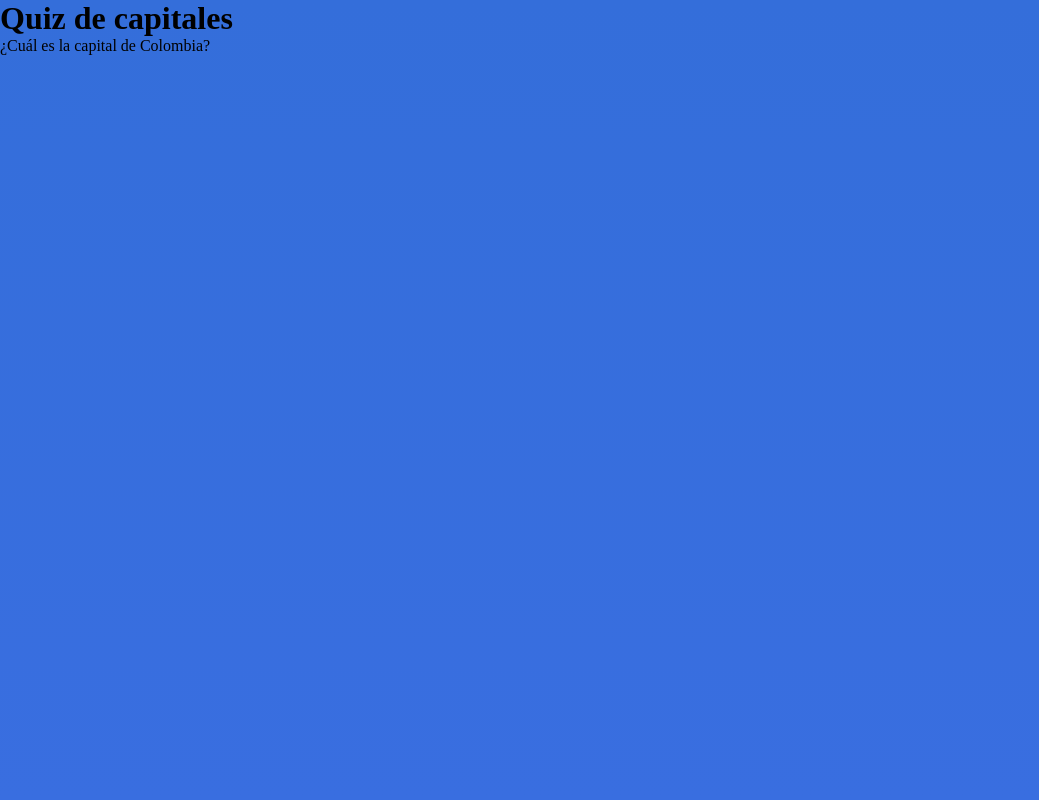
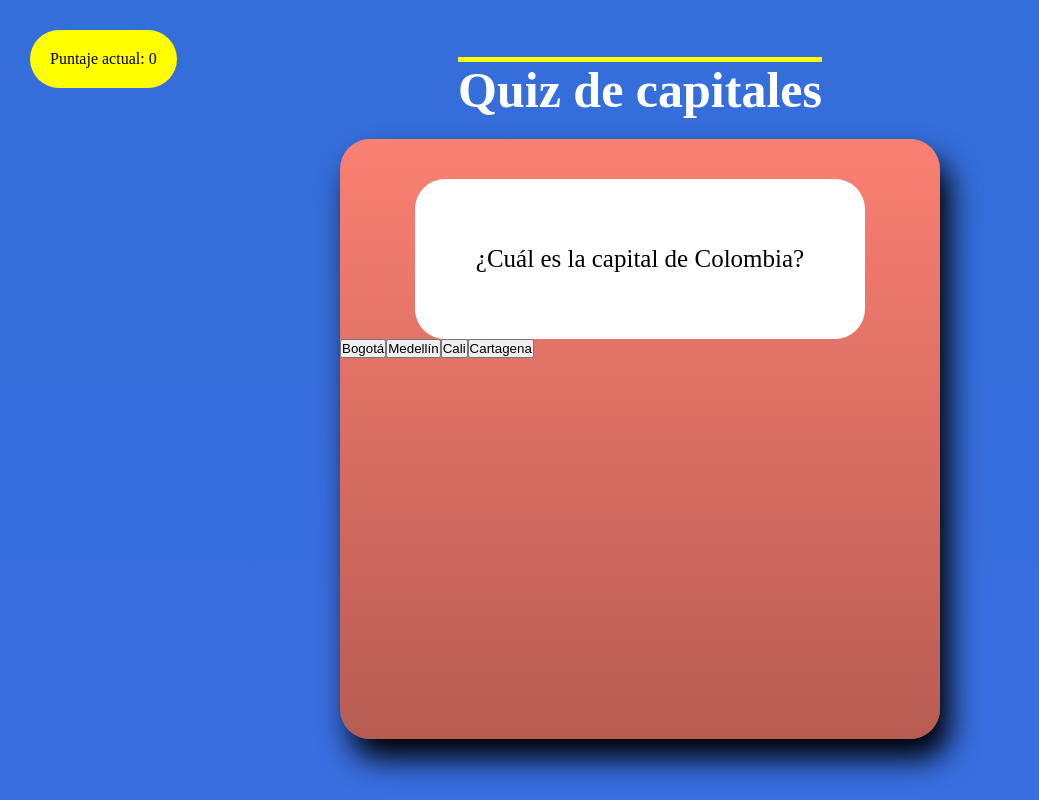
Before and after one commit to santimontironi/quiz-de-capitales, a React (Vite) app: page / in a window 1280 px wide. Shown: the whole page, without its empty margins (0-1039 px from the left). Built offline with nearby package versions, Linux system fonts and the light colour scheme.

Commit message:
Interfaz comenzada y se siguio con la logica

```diff
--- a/src/App.jsx
+++ b/src/App.jsx
@@ -3,30 +3,69 @@ import { useEffect, useState } from 'react'
 
 export const App = () => {
 
-  const[preguntas,setPreguntas] = useState([])
-  const[preguntaActual,setPreguntaActual] = useState(0)
+  const [preguntas, setPreguntas] = useState([])
+  const [preguntaActual, setPreguntaActual] = useState(0)
+  const [puntaje, setPuntaje] = useState(0)
+  const [finDelJuego, setFinDelJuego] = useState(false)
 
   useEffect(() => {
     fetch('preguntas.json')
       .then(response => response.json())
       .then(data => mezclarPreguntas(data))
       .catch(error => console.error("Error al cargar el JSON: ", error))
-  },[])
+  }, [])
 
   const mezclarPreguntas = (data) => {
     const preguntasMezcladas = data.sort(() => Math.random() - 0.5)
     setPreguntas(preguntasMezcladas)
   }
 
+  const manejarRespuesta = (respuesta) => {
+    if (respuesta === preguntas[preguntaActual].respuesta) {
+      setPuntaje(puntaje + 1)
+      setPreguntaActual(preguntaActual + 1)
+    }
+    if (preguntaActual == preguntas.length - 1) {
+      setFinDelJuego(true)
+    }
+    else {
+      setPreguntaActual(preguntaActual + 1)
+    }
+  }
+
+  const reiniciar = () => {
+    setPreguntaActual(0)
+    setPuntaje(0)
+    setFinDelJuego(false)
+  }
+
   return (
+    <>
+      <h1 className='titulo'>Quiz de capitales</h1>
+      <p className='puntaje'>Puntaje actual: {puntaje}</p>
       <div className="contenedor">
-      <h1>Quiz de capitales</h1>
         {preguntas.length > 0 && ( //esta validacion es para que no se muestre nada hasta que se cargue el JSON previamente
+          <>
             <div className="pregunta">
               <p>¿Cuál es la capital de {preguntas[preguntaActual].pais}?</p>
             </div>
+            <div className="opciones">
+              {preguntas[preguntaActual].opciones.map((opcion,index) => (
+                <button key={index} onClick={() => manejarRespuesta(opcion)}>{opcion}</button>
+              ))}
+            </div>
+          </>
         )}
       </div>
+
+      {finDelJuego && (
+        <div className="fin-del-juego">
+          <h2>Fin del juego</h2>
+          <p>Tu puntaje final es: {puntaje}</p>
+          <button onClick={reiniciar}>Reiniciar</button>
+        </div>
+      )}
+    </>
   )
 }
 
--- a/src/assets/css/app.css
+++ b/src/assets/css/app.css
@@ -0,0 +1,42 @@
+.contenedor{
+    height: 600px;
+    width: 600px;
+    background: linear-gradient(#fa8072,#b85c52);
+    display: flex;
+    flex-direction: column;
+    border-radius: 30px;
+    box-shadow: 10px 20px 30px #000;
+}
+
+.puntaje{
+    position: absolute;
+    left: 30px;
+    top: 30px;
+    background-color: yellow;
+    padding: 20px;
+    border-radius: 30px;
+}
+
+.titulo{
+    font-size: 50px;
+    text-align: center;
+    margin-bottom: 20px;
+    color: #fff;
+    text-decoration: overline yellow;
+}
+
+.pregunta{
+    width: 450px;
+    height: 160px;
+    display: flex;
+    justify-content: center;
+    align-items: center;
+    background-color: #fff;
+    margin: 0 auto;
+    margin-top: 40px;
+    border-radius: 30px;
+}
+
+.pregunta p{
+    font-size: 25px;
+}
--- a/src/assets/css/index.css
+++ b/src/assets/css/index.css
@@ -7,4 +7,8 @@ body{
     height: 100vh;
     max-width: 100%;
     background: linear-gradient(360deg,#396ee0,#346eda);
+    display: flex;
+    justify-content: center;
+    align-items: center;
+    user-select: none;
 }
```
Lines whose indentation alone changed are shown as unchanged.
